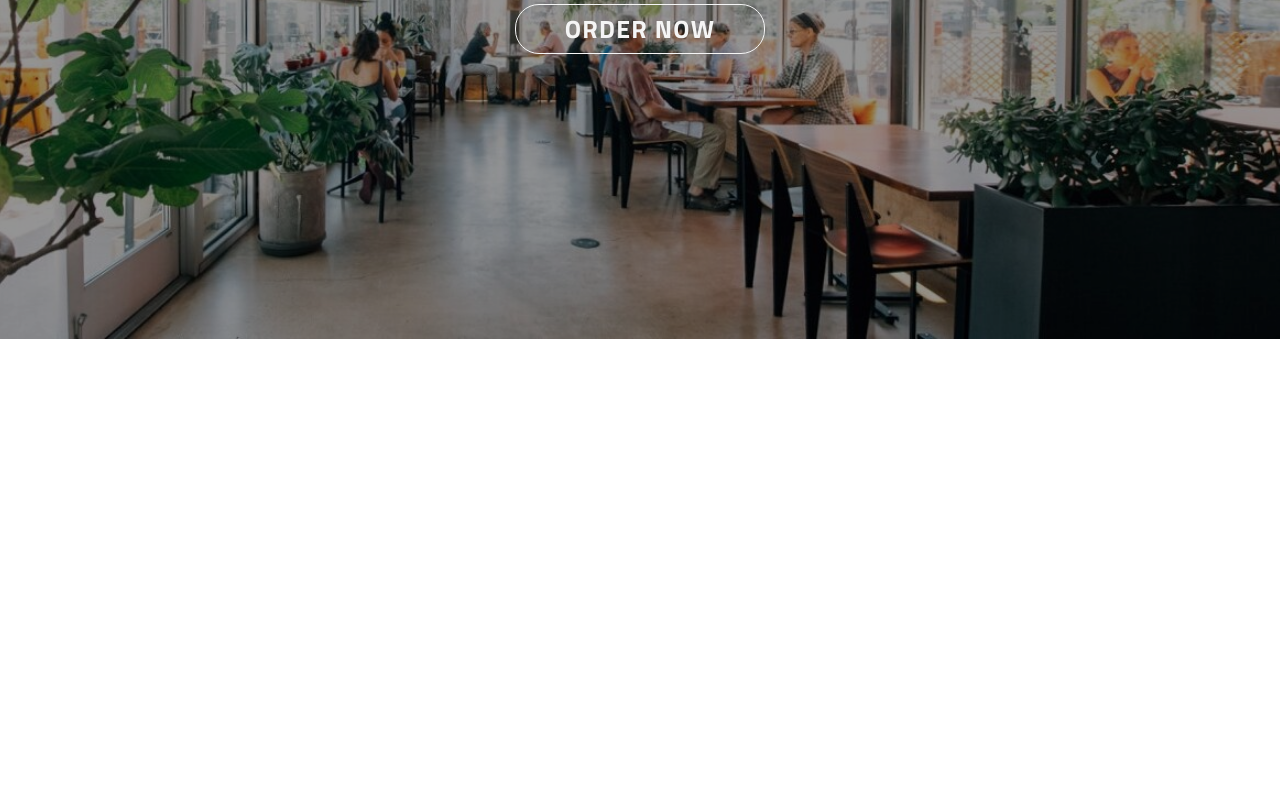
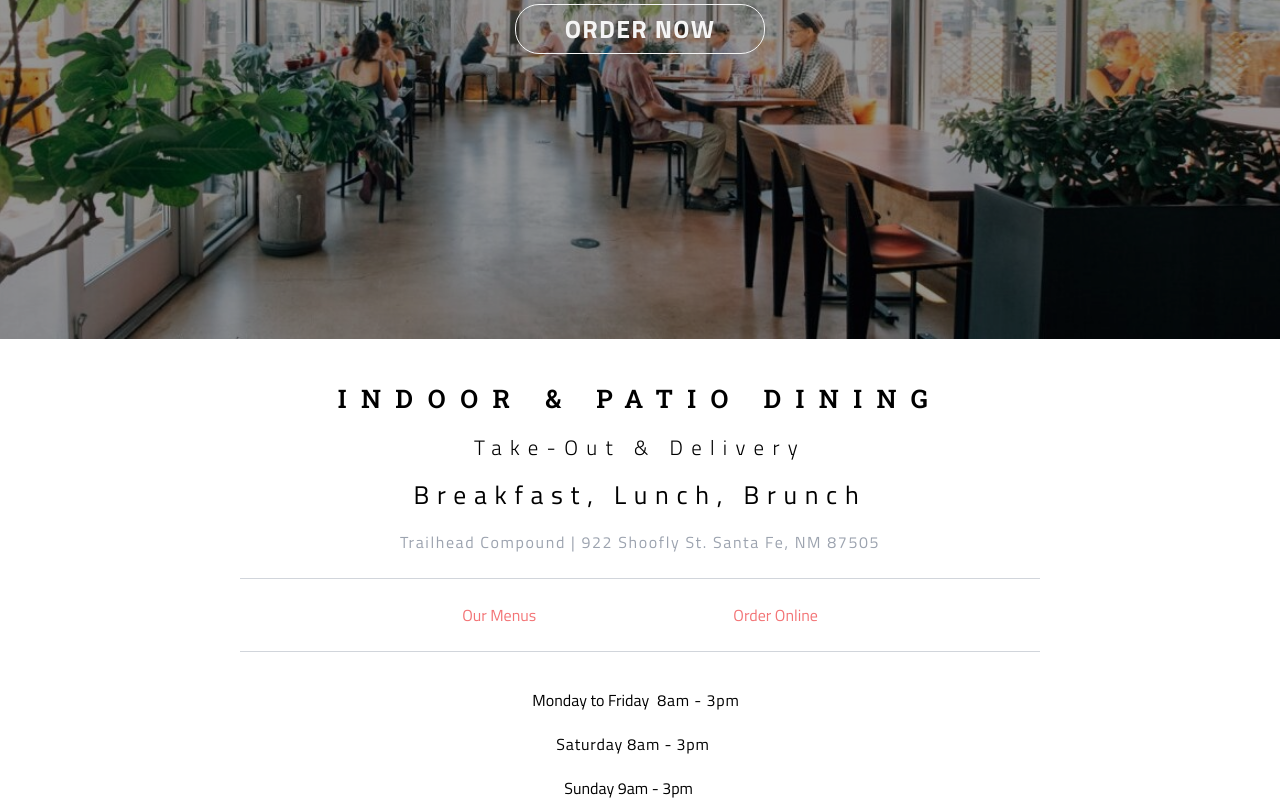
Before and after one commit to Noha-A-Thabet/Cafecito, a React (Create React App) app: page / in a window 1280 px wide. Shown: the part 461-1261 px from the top of the page. Before the commit the page ends 800 px from the top, so only its background shows below. Built offline with nearby package versions, Linux system fonts and the light colour scheme.

Commit message:
create indoor section & style it

```diff
--- a/package.json
+++ b/package.json
@@ -12,6 +12,7 @@
     "react": "^18.2.0",
     "react-dom": "^18.2.0",
     "react-icons": "^4.11.0",
+    "react-router-dom": "^6.18.0",
     "react-scripts": "5.0.1",
     "web-vitals": "^2.1.4"
   },
--- a/src/App.js
+++ b/src/App.js
@@ -1,12 +1,18 @@
-import Navbar from "./Components/Navbar/Navbar";
-import Slider from "./Components/slider/Slider.jsx";
 
-
+import { BrowserRouter, Routes, Route } from "react-router-dom";
+import Home from "./Home";
+import Menu from "./Components/Menu/Menu";
+import OrderOnline from "./Components/OrderOnline/OrderOnline";
 function App() {
   return (
     <>
-      < Navbar />
-      <Slider />
+      <BrowserRouter>
+        <Routes>
+          <Route path="/" element={<Home />} />
+          <Route path="/menu" element={<Menu />} />
+          <Route path="/order" element={<OrderOnline />} />
+        </Routes>
+      </BrowserRouter>
     </>
   );
 }
--- /dev/null
+++ b/src/Components/Indoor/Indoor.jsx
@@ -0,0 +1,45 @@
+import React from "react";
+import { Link } from "react-router-dom";
+const Indoor = () => {
+  return (
+    <section class="flex items-center justify-center flex-col mt-10">
+      <h1 class="font-bold text-[2em] tracking-[1rem] font-roboto sm:text-[1em] sm:tracking-[.7rem] md:text-[1.2em] md:tracking-[.8rem] lg:text-[1.5em] lg:tracking-[.8rem] xl:text-[1.6em] xl:tracking-[.9rem] 2xl:text-[1.7em] 2xl:tracking-[1rem]">
+        INDOOR & PATIO DINING
+      </h1>
+
+      <h4 class="tracking-[.4em] text-[1.5em]  mt-[15px]  font-[300] sm:text-[1.3em] md:text[1.5em] lg:text[1.8em] xl:text[1.9em] 2xl:text-[2em]">
+        Take-Out & Delivery
+      </h4>
+      <h5 class="tracking-[.3em] text-[1.8em] mt-3 sm:text-[1.3em] md:text-[1.4em] lg:text-[1.5em] xl:text-[1.6em] 2xl:text-[1.7em]">
+        Breakfast, Lunch, Brunch
+      </h5>
+      <p className="mt-4 tracking-widest text-gray ">
+        Trailhead Compound | 922 Shoofly St. Santa Fe, NM 87505
+      </p>
+      <hr className="my-6  border-lightGray  w-[600px] sm:w-[400px] md:w-[600px] lg:w-[700px] xl:w-[800px] 2xl:w-[850px]" />
+      <div className="flex flex-row justify-evenly w-[900px] sm:w-[400px] md:w-[700px] lg:w-[750px] xl:w-[750px] 2xl:w-[750px]">
+        <div>
+          <Link to="/menu" className="text-redText ">
+            Our Menus
+          </Link>
+        </div>
+        <div>
+          <Link to="/order" className="text-redText ">
+            Order Online
+          </Link>
+        </div>
+      </div>
+      <hr className="my-6  border-lightGray  w-[600px] sm:w-[400px] md:w-[600px]  lg:w-[700px] xl:w-[800px] 2xl:w-[850px]" />
+      <ul className="items-center ">
+        <li className="mt-3">
+          Monday to Friday
+          <span className="px-2 tracking-wider">8am - 3pm</span>
+        </li>
+        <li className="mt-5 tracking-wider px-6">Saturday 8am - 3pm</li>
+        <li className="mt-5 px-8">Sunday 9am - 3pm</li>
+      </ul>
+    </section>
+  );
+};
+
+export default Indoor;
--- /dev/null
+++ b/src/Components/Menu/Menu.jsx
@@ -0,0 +1,7 @@
+import React from "react";
+
+const Menu = () => {
+  return <div>menu</div>;
+};
+
+export default Menu;
--- /dev/null
+++ b/src/Components/OrderOnline/OrderOnline.jsx
@@ -0,0 +1,7 @@
+import React from "react";
+
+const OrderOnline = () => {
+  return <div>orderOnline</div>;
+};
+
+export default OrderOnline;
--- a/src/Components/slider/Slider.jsx
+++ b/src/Components/slider/Slider.jsx
@@ -1,4 +1,5 @@
 import React from "react";
+import { Link } from "react-router-dom";
 
 const Slider = () => {
   return (
@@ -16,7 +17,7 @@ const Slider = () => {
           COFFEE HOUSE & RESTAURANT AT THE TRAILHEAD
         </h5>
         <button className="font-bold rounded-3xl  border border-black w-[300px] h-[50px] mt-[30px] tracking-wider  leading-5 sm:text-[20px] sm:h-[40px] sm:w-[200px] md:text-[20px] lg:text-[25px]  lg:h-[50px] lg:w-[250px]  2xl:text-[30px] 2xl:h-[60px] 2xl:w-[300px]">
-          ORDER NOW
+          <Link to="/order">ORDER NOW</Link>
         </button>
       </div>
     </div>
--- /dev/null
+++ b/src/Home.jsx
@@ -0,0 +1,15 @@
+import React from "react";
+import Navbar from "./Components/Navbar/Navbar";
+import Slider from "./Components/slider/Slider.jsx";
+import Indoor from "./Components/Indoor/Indoor.jsx";
+const Home = () => {
+  return (
+    <div>
+      <Navbar />
+      <Slider />
+      <Indoor />
+    </div>
+  );
+};
+
+export default Home;
--- a/src/index.css
+++ b/src/index.css
@@ -1,4 +1,6 @@
 @import url('https://fonts.googleapis.com/css2?family=Roboto+Slab&display=swap');
+@import url('https://fonts.googleapis.com/css2?family=Roboto+Slab:wght@600&display=swap');
+
 
 @tailwind base;
 @tailwind components;
--- a/tailwind.config.js
+++ b/tailwind.config.js
@@ -7,11 +7,17 @@ module.exports = {
     extend: {},
     colors: {
       customeText: '#f05151',
+      redText: '#f37476',
       whiteTxt: '#f5f5f5',
+      gray: "rgb(156 163 175)",
+      lightGray: "rgb(209 213 219)"
     },
     backgroundColor: {
       lightgray: 'rgba(0, 0, 0, 0.42)', // Use your preferred light gray color
     },
+    fontFamily: {
+      roboto: ['Roboto Slab', 'serif']
+    }
   },
   plugins: [],
 }
```
Also changed, not shown: 1 other file (tests, documents, lock files or other folders).
